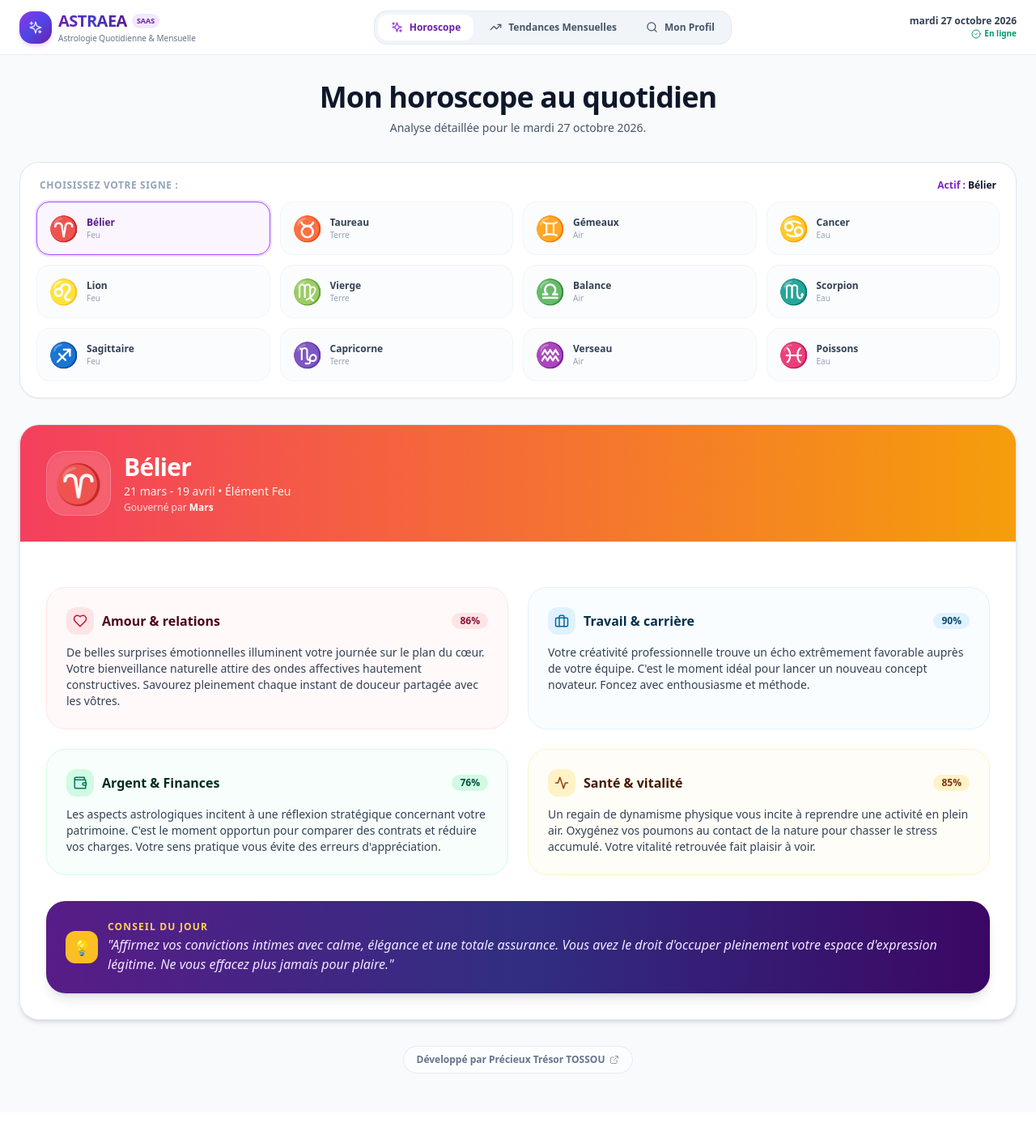
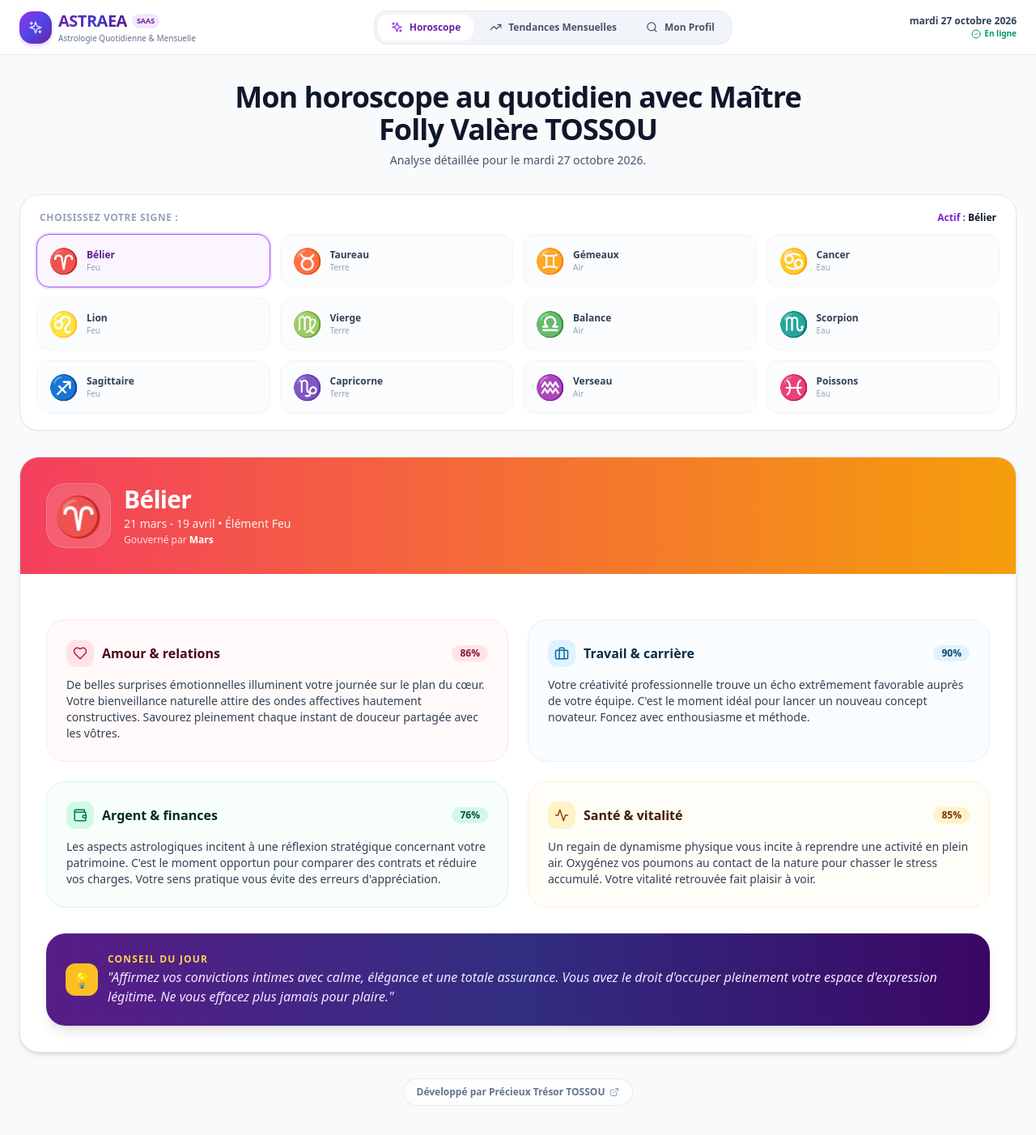
Before and after one commit to Precieux6/mon-horoscope-app, a React (Vite) app: page / in a window 1280 px wide. Shown: the top 1402 px of the page at 81% size. Before the commit the page ends 1374 px from the top, so only its background shows below. Built offline with nearby package versions, Linux system fonts and the light colour scheme.

Commit message:
Update headings to include Maître Folly Valère TOSSOU

```diff
--- a/src/App.tsx
+++ b/src/App.tsx
@@ -503,7 +503,7 @@ export default function App() {
 
             <div className="text-center max-w-3xl mx-auto space-y-1 sm:space-y-2">
               <h2 className="text-xl sm:text-4xl font-black text-slate-900 tracking-tight">
-                Mon horoscope au quotidien
+                Mon horoscope au quotidien avec Maître Folly Valère TOSSOU
               </h2>
               <p className="text-slate-600 text-xs sm:text-sm max-w-xl mx-auto">
                 Analyse détaillée pour le {todayFormatted}.
@@ -586,7 +586,7 @@ export default function App() {
                     <div className="flex items-center justify-between">
                       <div className="flex items-center gap-2.5">
                         <div className="p-2 bg-emerald-100 text-emerald-700 rounded-xl"><Wallet size={18} /></div>
-                        <h4 className="text-sm sm:text-base font-bold text-emerald-950">Argent & Finances</h4>
+                        <h4 className="text-sm sm:text-base font-bold text-emerald-950">Argent & finances</h4>
                       </div>
                       <span className="text-xs font-extrabold bg-emerald-100 text-emerald-900 px-2.5 py-0.5 rounded-full">{currentHoroscope.argent.score}%</span>
                     </div>
@@ -631,7 +631,7 @@ export default function App() {
 
             <div className="text-center max-w-3xl mx-auto space-y-1 sm:space-y-2">
               <h2 className="text-xl sm:text-4xl font-black text-slate-900 tracking-tight">
-                Tendances mensuelles détaillées
+                Tendances mensuelles détaillées avec Maître Folly Valère TOSSOU
               </h2>
               <p className="text-slate-600 text-xs sm:text-sm max-w-xl mx-auto">
                 Bilan global et approfondi pour le mois de <strong className="text-purple-800 capitalize">{monthFormatted}</strong>.
```
